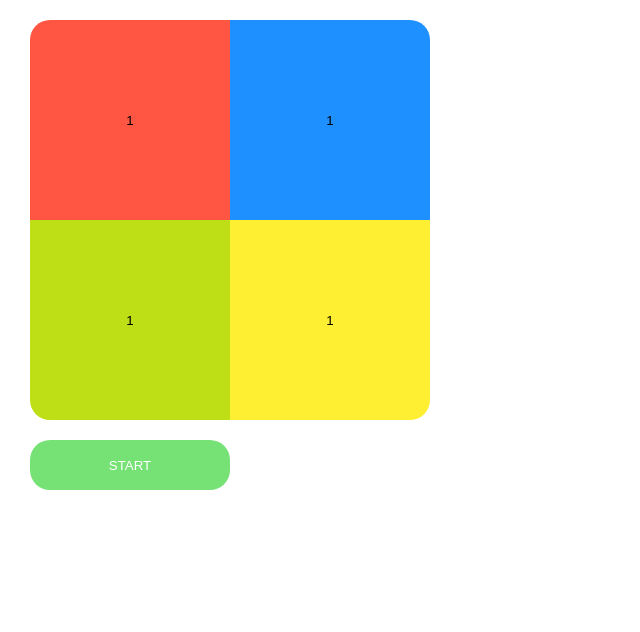
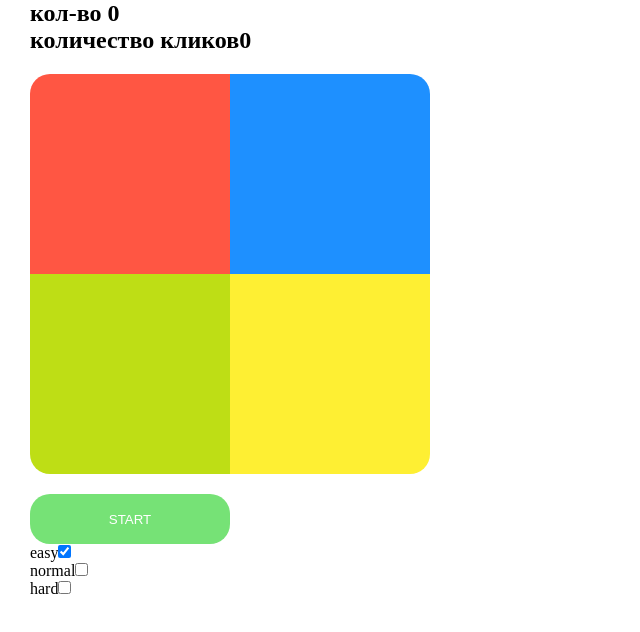
Before and after one commit to Costerhs/medods-game, a Vue app: page / in a window 1280 px wide. Shown: the top 632 px of the page, without its empty margins (0-640 px from the left). Built offline with nearby package versions, Linux system fonts and the light colour scheme.

Commit message:
finish main functional

```diff
--- a/src/App.vue
+++ b/src/App.vue
@@ -1,83 +1,117 @@
 <template>
     <div class="app">
+        <h2>кол-во {{ this.sequence.length }}</h2>
+        <h2>количество кликов{{ this.clickNumber }}</h2>
         <div class="cubes">
             <button
                 v-for="btn of btns"
                 v-bind:class="{[`cub${btn}Active`]: activeBtn === btn,[`cub${btn}`]: true}"
-                class="cub cub1"
-                @click="activeateBtn(btn)"
+                class="cub"
+                :disabled="isDisabled()"
+                @click="activateBtn(btn)"
                 :key="btn">
-                1
             </button>
-            <!-- <button
-                v-bind:class="{cub1Active: activeBtn === 1}"
-                class="cub cub1"
-                @click="activeateBtn(1)">
-                1
-            </button>
-            <button
-                v-bind:class="{cub2Active: activeBtn === 2}"
-                class="cub cub2"
-                @click="activeateBtn(2)">
-                2
-            </button>
-            <button
-                v-bind:class="{cub3Active: activeBtn === 3}"
-                class="cub cub3"
-                @click="activeateBtn(3)">
-                3
-            </button>
-            <button
-                v-bind:class="{cub4Active: activeBtn === 4}"
-                class="cub cub4"
-                @click="activeateBtn(4)">
-                4
-            </button> -->
         </div>
         <button class="startBtn" @click="start">
             START
         </button>
+        <div class="levels">
+            <div v-for="el of Object.entries(levels)" :key="el[0]">
+                <label :for='el[0]'>{{ el[0] }}</label>
+                <input :checked="activeLevel == el[1]" @change="toggleChecked(el[1])" type="checkbox" :id="el[0]"/>
+            </div>
+        </div>
     </div>
 </template>
 
 <script>
-// import sound1 from './sounds/1.mp3'
 
 export default {
     components: {
     },
     data() {
         return {
-            sequence: [1,3,2,1,4],
+            levels:{
+                easy:1.5,
+                normal:1,
+                hard:0.4
+            },
+            activeLevel:1.5,
+            sequence: [],
             activeBtn:null,
-            btns: [1,2,3,4]
+            btns: [1,2,3,4],
+            statusBtn: true,
+            clickNumber:0,
+
         }
-    },
-    mounted() {
-
     },
     methods: {
         wait(ms) {
-            return new Promise(resolve => setTimeout(resolve, ms));
+            return new Promise(resolve => setTimeout(resolve, ms*500));
         },
+        async waitAndChangeLight(ms){
+            await this.wait(ms);
+            this.activeBtn = null;
+            await this.wait(ms);
+        },
+
         async start() {
-            // let index = 1;
+            this.sequence = [...this.sequence,this.getRandomNumber(1,4)];
+
             for(let el of this.sequence){
                 let sound = new Audio(`/sounds/${el}.mp3`);
-                // sound1.play()
                 sound.play()
                 this.activeBtn = el;
-                await this.wait(1000);
-                this.activeBtn = null;
-                // index+=1;
+                await this.waitAndChangeLight(this.activeLevel)
+            }
+            this.statusBtn = false
+        },
+
+        async activateBtn(number) {
+            // console.log('work');
+
+            this.activeBtn = number;
+            let sound = new Audio(`/sounds/${number}.mp3`);
+            sound.play();
+
+            //если неправильно ответил
+            if(!this.checkCorrectColorPressed(number)) {
+                this.checkContinueOrNextRound()
             }
         },
-        async activeateBtn(number) {
-            this.activeBtn = number;
-            let sound = new Audio(`/sounds/${number}.mp3`);
-            sound.play()
-            await this.wait(1000);
-            this.activeBtn = null
+
+        isDisabled() {
+            return this.statusBtn
+        },
+
+        getRandomNumber(min, max) {
+            return Math.floor(Math.random() * (max - min + 1)) + min;
+        },
+        toggleChecked(id) {
+            this.activeLevel = id;
+            this.reset()
+        },
+        reset() {
+            this.clickNumber = 0;
+            this.sequence = [];
+            this.statusBtn = true
+        },
+        checkCorrectColorPressed(number) {
+            if (number !== this.sequence[this.clickNumber]) {
+               this.reset()
+               return true
+            }
+        },
+        async checkContinueOrNextRound() {
+            if(this.clickNumber + 1 == this.sequence.length) {
+                this.clickNumber = 0;
+                this.statusBtn = true
+                await this.waitAndChangeLight(1)
+                this.start()
+            } else {
+                this.clickNumber += 1
+                await this.waitAndChangeLight(this.activeLevel);
+            }
         }
     }
 }
@@ -99,7 +133,7 @@ export default {
     flex-direction: row;
     flex-wrap: wrap;
     justify-content: space-between;
-    /* border: 1px solid black; */
+    /*  */
     width: 400px;
     height: 400px;
     margin-top: 20px;
@@ -121,6 +155,7 @@ export default {
 }
 .cub1Active{
     background: red;
+
 }
 
 .cub2{
@@ -133,6 +168,7 @@ export default {
 }
 .cub2Active{
     background: blue;
+
 }
 
 .cub3{
@@ -145,6 +181,7 @@ export default {
 }
 .cub3Active{
     background: green;
+
 }
 
 .cub4{
@@ -157,6 +194,7 @@ export default {
 }
 .cub4Active{
     background: yellow;
+
 }
 
 .startBtn {
```
